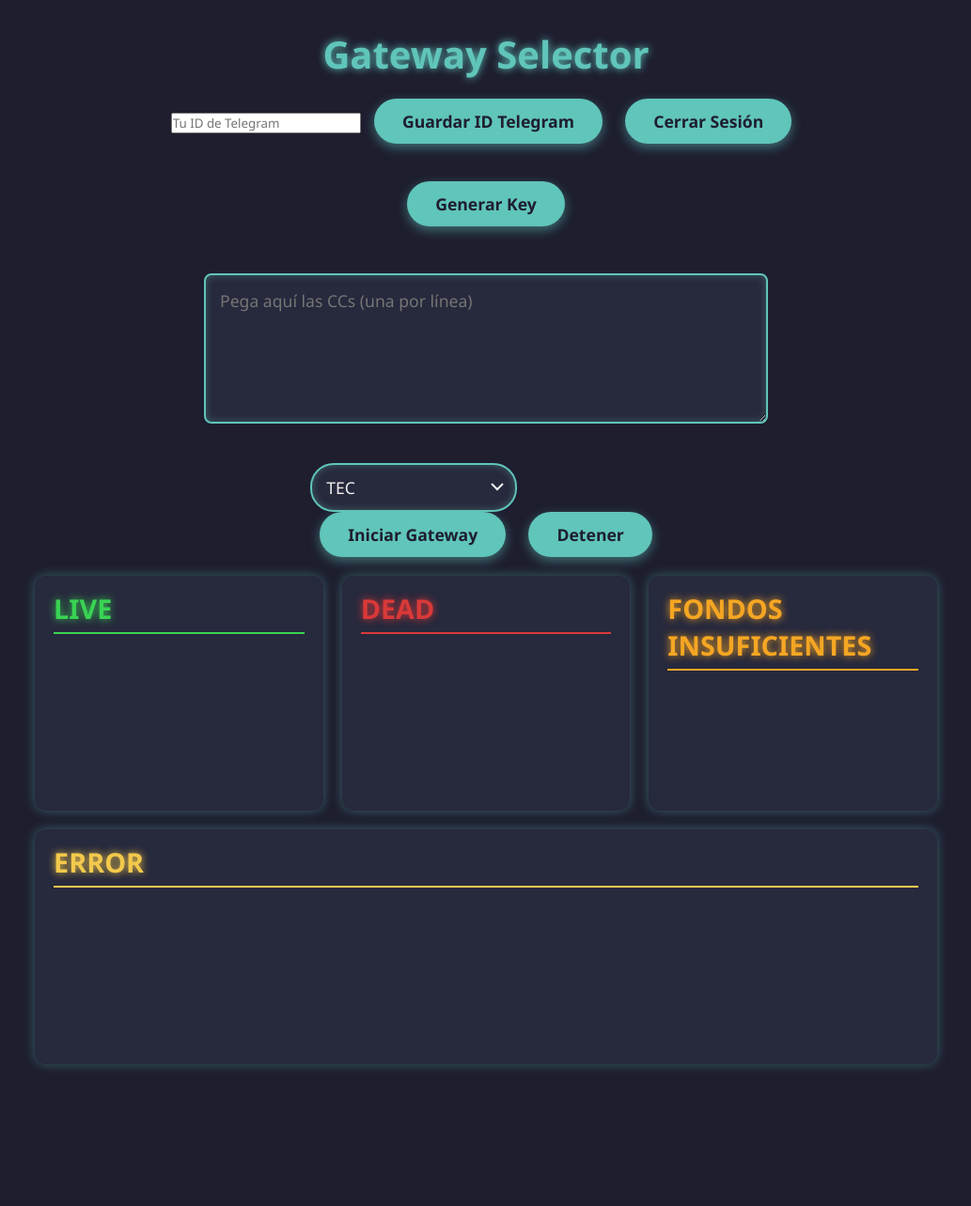
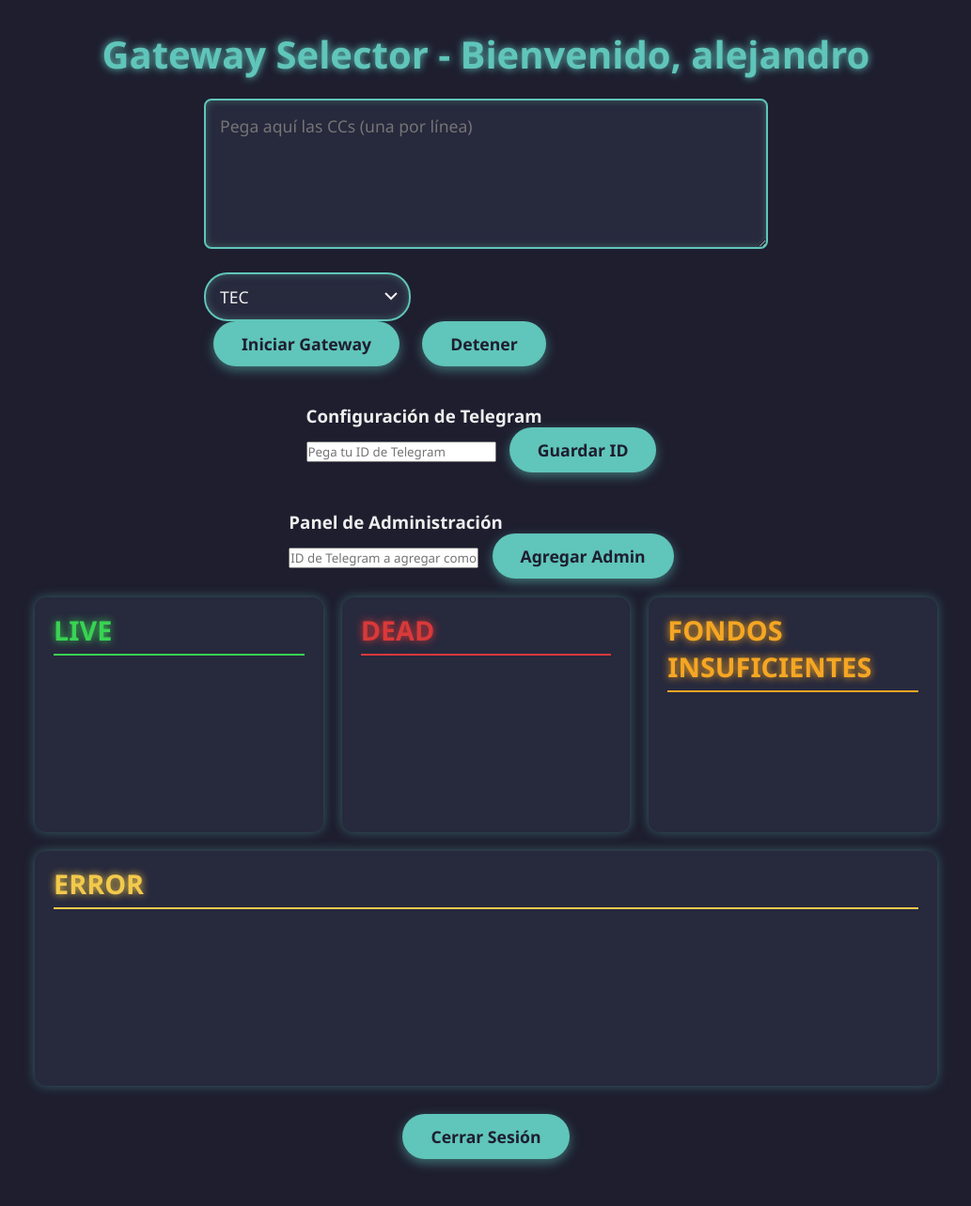
Before and after one commit to rodrigoqgomez/botweb, a Flask app: page /dashboard in a window 1280 px wide. Shown: the whole page at 94% size, without its empty margins (123-1156 px from the left). Before the commit the page ends 1138 px from the top, so only its background shows below. Run offline with Flask 3, Linux system fonts and the light colour scheme; a user stored in the database is signed in; tables that the repository leaves empty hold one stand-in row (values such as "Sample post").

Commit message:
checker.html

```diff
--- a/templates/checker.html
+++ b/templates/checker.html
@@ -1,46 +1,47 @@
 <!DOCTYPE html>
 <html lang="es">
 <head>
-    <meta charset="UTF-8" />
+    <meta charset="UTF-8">
     <title>Gateway Selector</title>
-    <link rel="stylesheet" href="style.css">
+    <link rel="stylesheet" href="/style.css">
 </head>
 <body>
 
-<h2>Gateway Selector</h2>
-
-<!-- CONFIGURACIÓN TELEGRAM -->
-<div style="margin-bottom: 20px;">
-    <input type="text" id="telegram_id_input" placeholder="Tu ID de Telegram">
-    <button id="saveTelegramIdBtn">Guardar ID Telegram</button>
-    <button id="logoutBtn">Cerrar Sesión</button>
-</div>
-
-<!-- SOLO ADMINS -->
-<div id="admin_panel" style="display: none; margin-bottom: 20px;">
-    <button id="generateKeyBtn">Generar Key</button>
-    <div id="generated_key" style="margin-top: 10px; color: lime;"></div>
-</div>
-
-<textarea id="ccs_input" placeholder="Pega aquí las CCs (una por línea)"></textarea><br>
+<h2>Gateway Selector - Bienvenido, {{ username }}</h2>
 
 <div>
+    <textarea id="ccs_input" placeholder="Pega aquí las CCs (una por línea)"></textarea><br>
+
     <select id="gateway_select">
         <option value="TEC">TEC</option>
         <option value="RED">RED</option>
         <option value="EM">EM</option>
         <option value="AMAZON">AMAZON</option>
     </select><br>
+
     <div id="cookie_container" style="display: none; margin-top: 10px;">
         <textarea id="cookie_input" placeholder="Pega aquí tu Cookie de Amazon"></textarea><br>
         <button id="save_cookie">Guardar Cookie</button><br>
     </div>
+
     <button id="startBtn">Iniciar Gateway</button>
     <button id="stopBtn">Detener</button>
 </div>
 
+<div style="margin-top: 20px;">
+    <h3>Configuración de Telegram</h3>
+    <input type="text" id="telegram_id_input" placeholder="Pega tu ID de Telegram">
+    <button id="saveTelegramIdBtn">Guardar ID</button>
+</div>
+
+<div id="adminPanel" style="display: none; margin-top: 20px;">
+    <h3>Panel de Administración</h3>
+    <input type="text" id="newAdminIdInput" placeholder="ID de Telegram a agregar como admin">
+    <button id="addAdminBtn">Agregar Admin</button>
+</div>
+
 <div id="progressContainer" style="width: 90%; max-width: 600px; margin-top: 20px; display: none;">
-    <div style="margin-bottom: 10px; color: #eee;" id="progressText">Procesando...</div>
+    <div style="margin-bottom: 10px;" id="progressText">Procesando...</div>
     <div style="background: #444; width: 100%; height: 20px; border-radius: 10px; overflow: hidden;">
         <div id="progressBar" style="background: #43e0d9; height: 100%; width: 0%; transition: width 0.3s ease;"></div>
     </div>
@@ -53,15 +54,15 @@
     <div class="output error"><h3>ERROR</h3><div id="error_output"></div></div>
 </div>
 
+<button onclick="window.location.href='/logout'" style="margin-top: 30px;">Cerrar Sesión</button>
+
 <script>
     let isRunning = false;
     let amazonCookie = "";
 
-    // Mostrar el campo de Cookie si selecciona AMAZON
     document.getElementById('gateway_select').addEventListener('change', () => {
         const gateway = document.getElementById('gateway_select').value;
-        const cookieContainer = document.getElementById('cookie_container');
-        cookieContainer.style.display = (gateway === 'AMAZON') ? 'block' : 'none';
+        document.getElementById('cookie_container').style.display = (gateway === 'AMAZON') ? 'block' : 'none';
     });
 
     document.getElementById('save_cookie').addEventListener('click', () => {
@@ -72,6 +73,36 @@
         }
         amazonCookie = cookieValue;
         alert('✅ Cookie guardada localmente.');
+    });
+
+    document.getElementById('saveTelegramIdBtn').addEventListener('click', async () => {
+        const telegramId = document.getElementById('telegram_id_input').value.trim();
+        if (!telegramId) {
+            alert('⚠️ Pega tu ID de Telegram.');
+            return;
+        }
+        const response = await fetch('/save_telegram_id', {
+            method: 'POST',
+            headers: {'Content-Type': 'application/json'},
+            body: JSON.stringify({telegram_id: telegramId})
+        });
+        const result = await response.json();
+        alert(result.message || result.error);
+    });
+
+    document.getElementById('addAdminBtn').addEventListener('click', async () => {
+        const newAdminId = document.getElementById('newAdminIdInput').value.trim();
+        if (!newAdminId) {
+            alert('⚠️ Pega el ID de Telegram del nuevo admin.');
+            return;
+        }
+        const response = await fetch('/add_admin', {
+            method: 'POST',
+            headers: {'Content-Type': 'application/json'},
+            body: JSON.stringify({telegram_id: newAdminId})
+        });
+        const result = await response.json();
+        alert(result.message || result.error);
     });
 
     document.getElementById('startBtn').addEventListener('click', () => {
@@ -95,7 +126,7 @@
     });
 
     async function startChecking() {
-        const ccs = document.getElementById('ccs_input').value.trim().split('\n').filter(cc => cc.trim() !== '');
+        const ccs = document.getElementById('ccs_input').value.trim().split('\\n').filter(cc => cc.trim() !== '');
         const gateway = document.getElementById('gateway_select').value;
         const liveOutput = document.getElementById('live_output');
         const deadOutput = document.getElementById('dead_output');
@@ -118,7 +149,13 @@
             if (!isRunning) break;
             const cc = ccs[i].trim();
 
-            const result = await checkGateway(cc, gateway);
+            const response = await fetch('/check', {
+                method: 'POST',
+                headers: {'Content-Type': 'application/json'},
+                body: JSON.stringify({cc: cc, gateway: gateway, cookie: amazonCookie})
+            });
+
+            const result = await response.json();
 
             if (result.status === 'live') {
                 liveOutput.innerHTML += `<div><strong>${result.cc}</strong></div>`;
@@ -134,79 +171,22 @@
             progressBar.style.width = `${progress}%`;
             progressText.innerText = `Procesando ${i + 1} de ${ccs.length}...`;
 
-            await sleep(500);
+            await new Promise(resolve => setTimeout(resolve, 500));
         }
 
         isRunning = false;
         progressText.innerText = '✅ Proceso finalizado';
     }
 
-    async function checkGateway(cc, gateway) {
-        try {
-            const response = await fetch('/check', {
-                method: 'POST',
-                headers: { 'Content-Type': 'application/json' },
-                body: JSON.stringify({ cc: cc, gateway: gateway, cookie: amazonCookie })
-            });
-
-            const text = await response.text();
-            try {
-                return JSON.parse(text);
-            } catch (e) {
-                return { status: 'error', message: `Respuesta no JSON del servidor: ${text}`, cc: cc };
-            }
-        } catch (err) {
-            return { status: 'error', message: `Error de conexión: ${err.message}`, cc: cc };
+    async function checkIfAdmin() {
+        const response = await fetch('/is_admin');
+        const data = await response.json();
+        if (data.is_admin) {
+            document.getElementById('adminPanel').style.display = 'block';
         }
     }
 
-    function sleep(ms) {
-        return new Promise(resolve => setTimeout(resolve, ms));
-    }
-
-    // --- NUEVO FUNCIONES TELEGRAM Y ADMIN ---
-    document.getElementById('saveTelegramIdBtn').addEventListener('click', async () => {
-        const telegramId = document.getElementById('telegram_id_input').value.trim();
-        if (!telegramId) {
-            alert('⚠️ Ingresa tu ID de Telegram');
-            return;
-        }
-        const res = await fetch('/save_telegram_id', {
-            method: 'POST',
-            headers: { 'Content-Type': 'application/json' },
-            body: JSON.stringify({ telegram_id: telegramId })
-        });
-        const data = await res.json();
-        if (data.success) {
-            alert('✅ ID de Telegram guardado');
-        } else {
-            alert('❌ Error: ' + data.error);
-        }
-    });
-
-    document.getElementById('logoutBtn').addEventListener('click', () => {
-        window.location.href = '/logout';
-    });
-
-    document.getElementById('generateKeyBtn').addEventListener('click', async () => {
-        const res = await fetch('/generate_key', { method: 'POST' });
-        const data = await res.json();
-        if (data.success) {
-            document.getElementById('generated_key').innerText = 'Key: ' + data.key;
-        } else {
-            alert('❌ Error: ' + data.error);
-        }
-    });
-
-    async function checkIfAdmin() {
-        const res = await fetch('/is_admin');
-        const data = await res.json();
-        if (data.is_admin) {
-            document.getElementById('admin_panel').style.display = 'block';
-        }
-    }
-
-    window.onload = checkIfAdmin;
+    checkIfAdmin();
 </script>
 
 </body>
```
